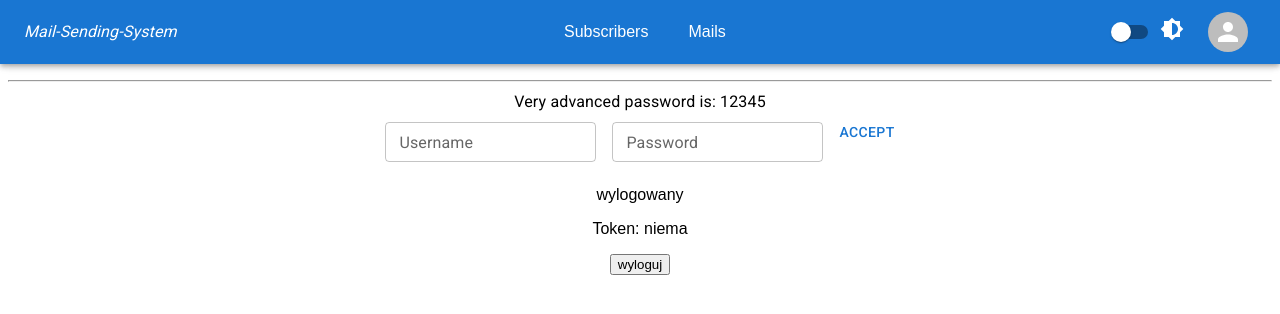
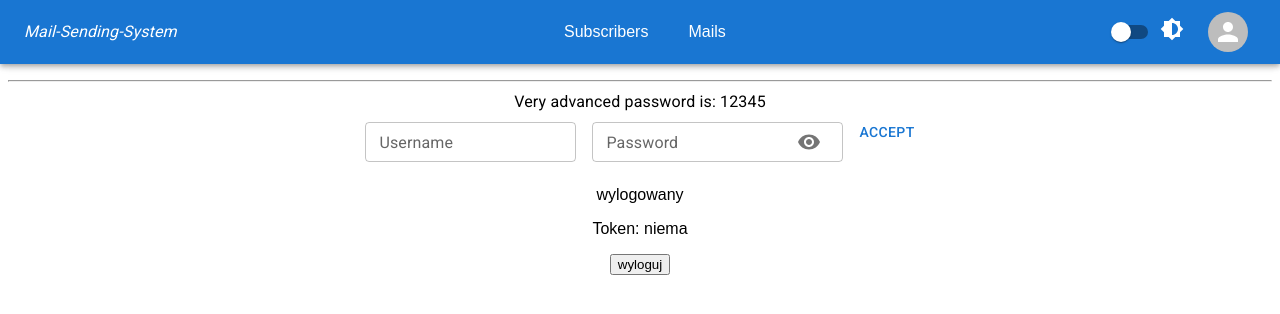
Before and after one commit to SAK74/Mail-Sending-System, a React (Create React App) app: page / in a window 1280 px wide. Shown: the top 314 px of the page. Built offline with nearby package versions, Linux system fonts and the light colour scheme.

Commit message:
add showing password

```diff
--- a/src/components/TextField.tsx
+++ b/src/components/TextField.tsx
@@ -1,4 +1,4 @@
-import { BaseTextFieldProps, styled, TextField as MuiTextField } from '@mui/material';
+import { styled, TextField as MuiTextField, TextFieldProps } from '@mui/material';
 import { ReactElement } from 'react';
 import { useController, UseControllerProps } from 'react-hook-form';
 import { LogginFormValues } from '../pages/loggin/Loggin';
@@ -6,7 +6,7 @@ import { MailFormValues } from './mailEditor';
 import { SubscriberFormValues } from './subscribers/AddSubscr';
 
 type FormValues = SubscriberFormValues | MailFormValues | LogginFormValues;
-interface UserTextFieldProps<FV> extends Omit<BaseTextFieldProps, 'name' | "defaultValue">,
+interface UserTextFieldProps<FV> extends Omit<TextFieldProps, 'name' | "defaultValue">,
    UseControllerProps<FV> { };
 
 const StyledField = styled(MuiTextField)(({ theme }) => ({
--- a/src/pages/loggin/Loggin.tsx
+++ b/src/pages/loggin/Loggin.tsx
@@ -1,4 +1,4 @@
-import { Button, Typography } from "@mui/material";
+import { Button, IconButton, Typography } from "@mui/material";
 import axios from "axios";
 import { FC, useState } from "react";
 import { SubmitHandler, useForm } from "react-hook-form";
@@ -6,6 +6,7 @@ import { CustomTextField } from '../../components/TextField';
 import { useReduxDispatch } from "../../store";
 import { setStatusMails } from "../mails/mailsSlice";
 import { setLogged } from "./logginSlice";
+import { Visibility, VisibilityOff } from '@mui/icons-material';
 
 export interface LogginFormValues {
     username: string;
@@ -15,6 +16,7 @@ export interface LogginFormValues {
 export const Loggin: FC = () => {
     const dispatch = useReduxDispatch();
     const [openError, setOpenError] = useState<boolean>(false);
+    const [visible, setVisible] = useState<boolean>(false);
     const { handleSubmit, control } = useForm<LogginFormValues>({
         defaultValues: {
             username: "",
@@ -53,8 +55,14 @@ export const Loggin: FC = () => {
                 />
                 <CustomTextField
                     name="password"
-                    type="password"
+                    type={visible ? 'text' : 'password'}
                     control={control}
+                    InputProps={{
+                        endAdornment: <IconButton
+                            children={visible ? <VisibilityOff /> : <Visibility />}
+                            onClick={() => setVisible(prev => !prev)}
+                        />
+                    }}
                 />
                 <Button type="submit">accept</Button>
                 {openError && <Typography
```
